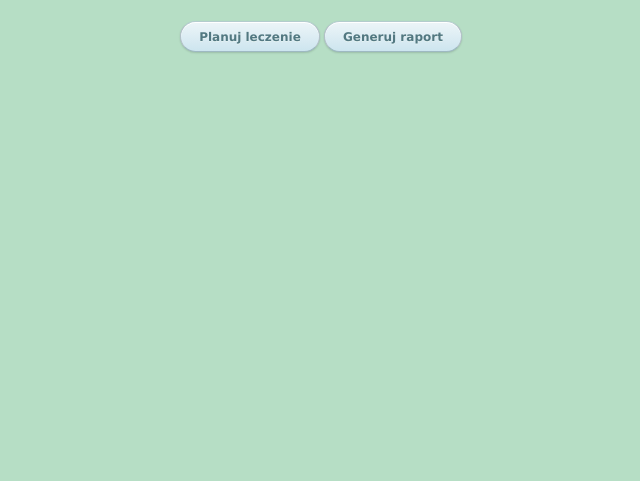
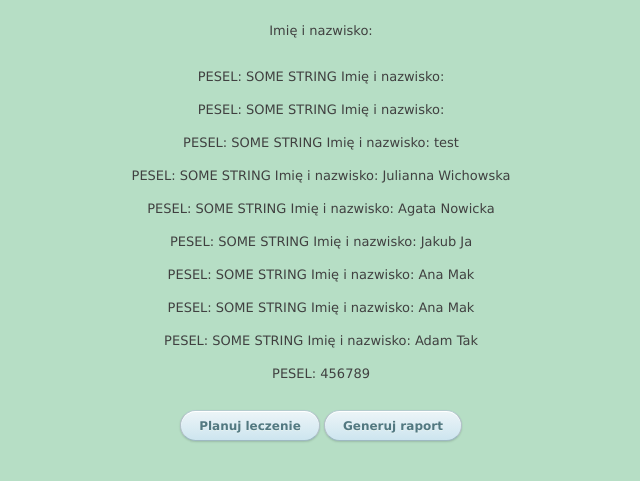
Before and after one commit to asiabachanowicz/Dokumentacja-Medyczna, a Django app: template mysite/templates/patient.html in a window 1280 px wide. Shown: the top 481 px of the page, without its empty margins (319-959 px from the left). Run offline with Django 3.2, Linux system fonts and the light colour scheme; the template is opened without the code that fills it: values that come from a table or form of the project are taken from there, others are empty; data comes from the database, SQL or seed files in the repository.

Commit message:
Patient site- send patient object to template

```diff
--- a/mysite/login/views.py
+++ b/mysite/login/views.py
@@ -28,7 +28,7 @@ def loginPatient(request):
         print(patient)
         if patient.exists():
             print("zalogowano pacjenta")
-            return render(request, 'patient.html')
+            return render(request, 'patient.html', {"pac": patient})
         else:
             print("nie udalo sie zalogowac pacjenta")
     return render(request,'loginPatient.html')
--- a/mysite/templates/patient.html
+++ b/mysite/templates/patient.html
@@ -9,6 +9,13 @@
 </head>
 <body>
     <center>
+    <p style="display: inline-block;">
+    {% for p in pac %}
+        Imię i nazwisko: {{ p.imie }} {{ p.nazwisko }} </p>
+    <p>
+        PESEL: {{ p.pesel }}
+    {% endfor %}
+    </p>
     <p class="submit" style="display: inline-block;"><input type="submit" id="patient" name="addDoc" value="Planuj leczenie" onClick="addDoc()"></p></div>
     <p class="submit" style="display: inline-block;"><input type="submit" id="patient" name="addDoc" value="Generuj raport" onClick="addDoc()"></p></div>
     </center>
```
